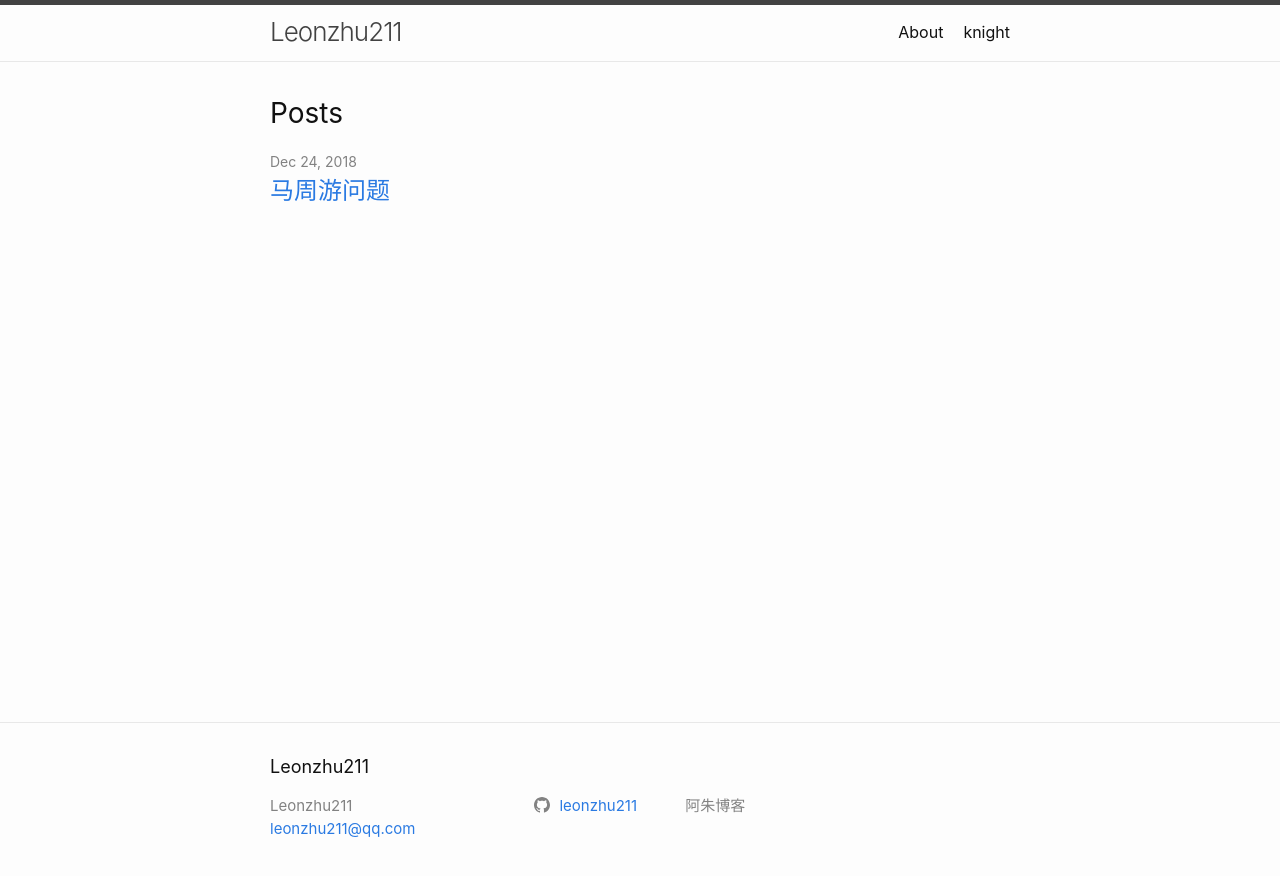
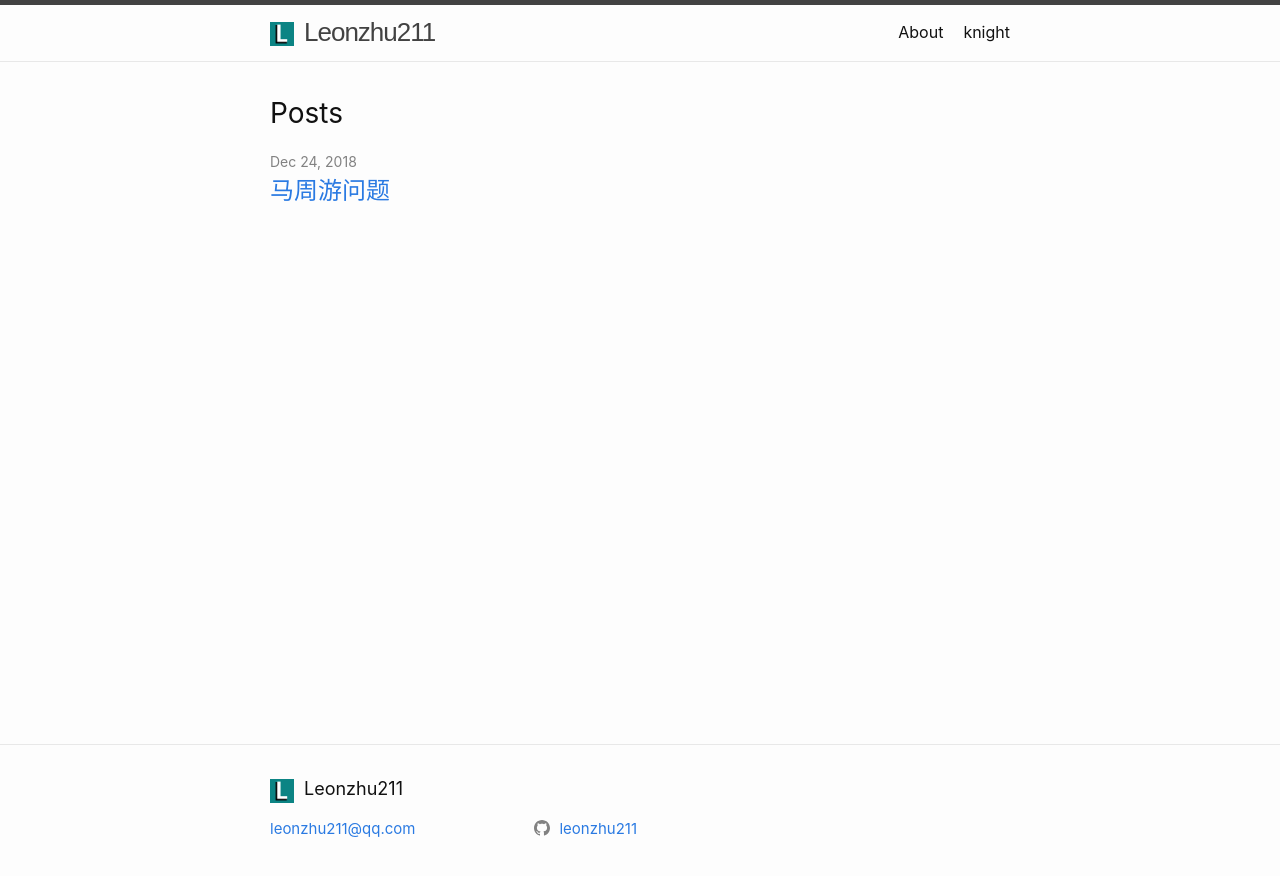
Before and after one commit to leonzhu211/leonzhu211.github.io, a Jekyll site: the page built from index.md, in a window 1280 px wide. Shown: the top 876 px of the page. Built offline with Jekyll 4.4.1, drawn with Linux system fonts in a browser that asks for light colours.

Commit message:
head and foot

```diff
--- a/_config.yml
+++ b/_config.yml
@@ -15,8 +15,7 @@
 # in the templates via {{ site.myvariable }}.
 title: Leonzhu211
 email: leonzhu211@qq.com
-description: >- # this means to ignore newlines until "baseurl:"
-  阿朱博客
+description: ""
 baseurl: "" # the subpath of your site, e.g. /blog
 url: "" # the base hostname & protocol for your site, e.g. http://example.com
 #twitter_username: leonzhu211
--- a/_includes/footer.html
+++ b/_includes/footer.html
@@ -3,18 +3,11 @@
 
   <div class="wrapper">
 
-    <h2 class="footer-heading">{{ site.title | escape }}</h2>
+    <h2 class="footer-heading"><img src='/favicon.ico' style='width:24px;height:24px;margin-right:10px;display:inline-block;'/>{{ site.title | escape }}</h2>
 
     <div class="footer-col-wrapper">
       <div class="footer-col footer-col-1">
         <ul class="contact-list">
-          <li class="p-name">
-            {%- if site.author -%}
-              {{ site.author | escape }}
-            {%- else -%}
-              {{ site.title | escape }}
-            {%- endif -%}
-            </li>
             {%- if site.email -%}
             <li><a class="u-email" href="mailto:{{ site.email }}">{{ site.email }}</a></li>
             {%- endif -%}
--- a/_includes/header.html
+++ b/_includes/header.html
@@ -4,7 +4,11 @@
     {%- assign default_paths = site.pages | map: "path" -%}
     {%- assign page_paths = site.header_pages | default: default_paths -%}
     {%- assign titles_size = site.pages | map: 'title' | join: '' | size -%}
-    <a class="site-title" rel="author" href="{{ "/" | relative_url }}">{{ site.title | escape }}</a>
+    <a class="site-title"
+      style="font-family: 'Arial','Microsoft YaHei','黑体','宋体',sans-serif;"
+      rel="author" href="{{ "/" | relative_url }}">
+      <img src='/favicon.ico' style='width:24px;height:24px;margin-right:10px;display:inline-block;'/>{{ site.title | escape }}
+    </a>
 
     {%- if titles_size > 0 -%}
       <nav class="site-nav">
```
